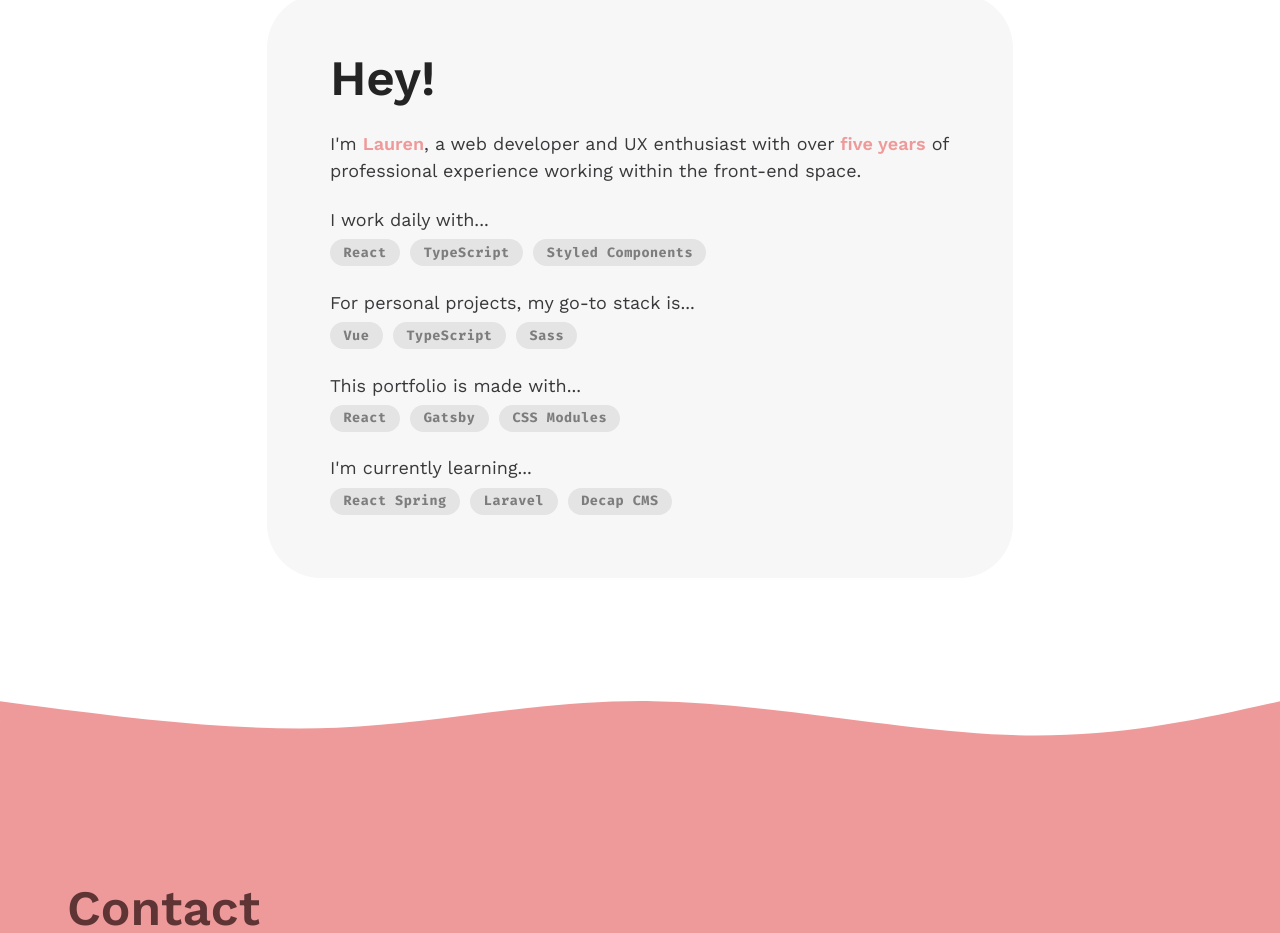
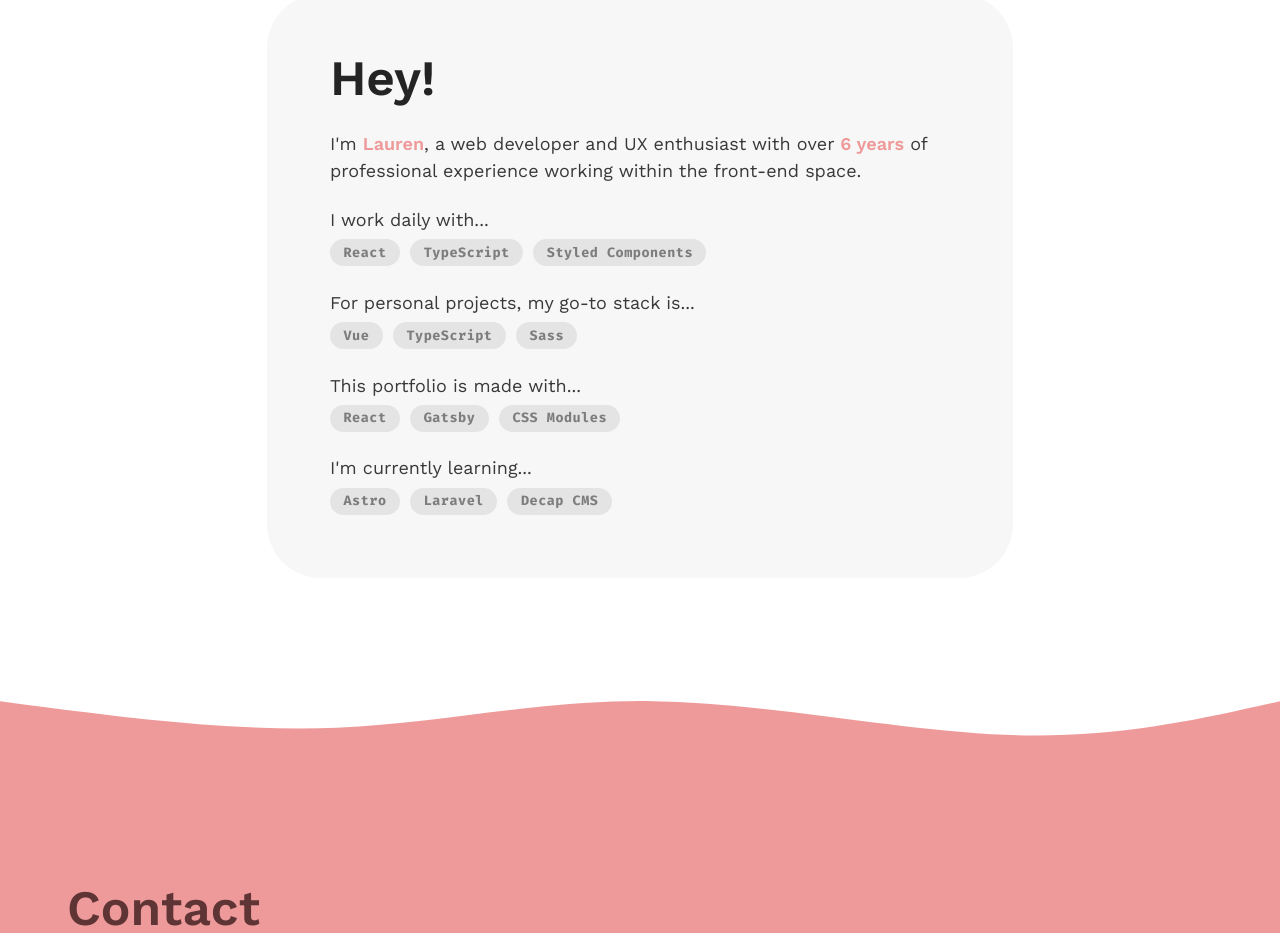
Before and after one commit to laurenawilkinson/web-portfolio, a Gatsby site: page / in a window 1280 px wide. Shown: the part 4120-5053 px from the top of the page. Built offline with nearby package versions, Linux system fonts and the light colour scheme; Gatsby itself is replaced by a stand-in of ours.

Commit message:
feat: update about text, make year count dynamic

```diff
--- a/src/components/sections/About.js
+++ b/src/components/sections/About.js
@@ -5,7 +5,7 @@
   primaryText,
 } from '../../styles/utils/typography.module.scss'
 import * as styles from '../../styles/sections/About.module.scss'
-import AboutMeTech from '../ui/AboutMeTech'
+import AboutMeTech from '../ui/AboutMe/AboutMeTech'
 import { useInView, animated, config } from '@react-spring/web'
 
 const About = () => {
@@ -26,6 +26,7 @@
       threshold: 0.8,
     }
   )
+  const yearCount = new Date().getFullYear() - 2019
 
   return (
     <section id="about" className={styles.section}>
@@ -36,8 +37,8 @@
           <p>
             I'm <strong className={primaryText}>Lauren</strong>, a web developer
             and UX enthusiast with over{' '}
-            <strong className={primaryText}>five years</strong> of professional
-            experience working within the front-end space.
+            <strong className={primaryText}>{yearCount} years</strong> of
+            professional experience working within the front-end space.
           </p>
 
           <AboutMeTech
@@ -54,7 +55,7 @@
           />
           <AboutMeTech
             text="I'm currently learning"
-            tags={['React Spring', 'Laravel', 'Decap CMS']}
+            tags={['Astro', 'Laravel', 'Decap CMS']}
           />
         </animated.div>
       </div>
--- a/src/components/ui/AboutMeTech.js
+++ b/src/components/ui/AboutMe/AboutMeTech.js
@@ -1,6 +1,6 @@
 import * as React from 'react'
-import TagList from '../layout/TagList'
-import * as styles from '../../styles/sections/About.module.scss'
+import TagList from '../../layout/TagList'
+import * as styles from '../../../styles/sections/About.module.scss'
 
 const AboutMeTech = ({ tags, text }) => {
   return (
```
